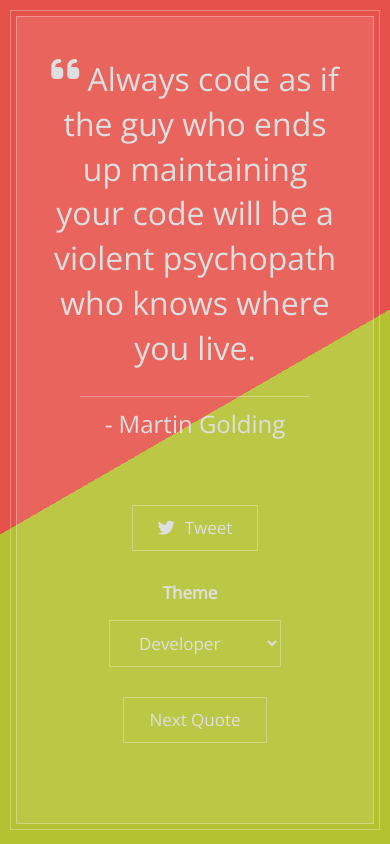
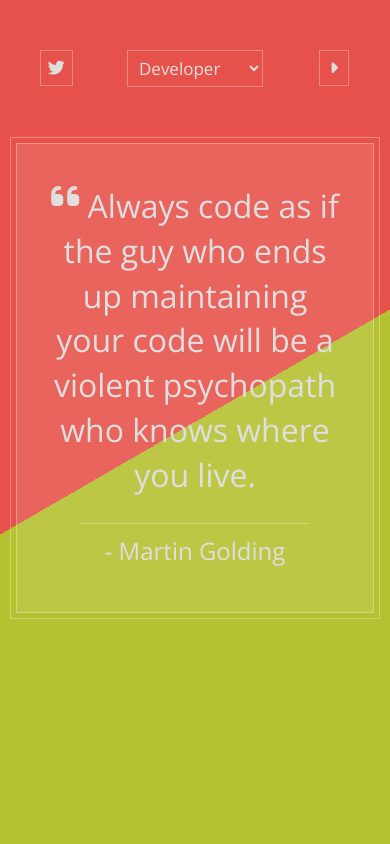
Before and after one commit to rdeepk/Quotes-Generator, a plain HTML site: page index.html in a window 390 px wide. Drawn offline with nearby package versions, Linux system fonts and the light colour scheme.

Commit message:
Menu design changes implemented for xs screen

```diff
--- a/css/style.css
+++ b/css/style.css
@@ -141,8 +141,6 @@ body {
 ------------------------------------- */
 .status-bar {
 	bottom: 60px;
-	left: 5%;
-	right: 5%;
 	margin: 50px 0 20px;
 }
 
@@ -155,6 +153,22 @@ body {
 .status-bar .row div {
 	text-align: center;
 	margin-bottom: 30px;
+}
+
+.status-bar.visible-xs .row{
+	margin: 0 -5px;
+}
+
+.status-bar.visible-xs .row div {
+	padding: 0;
+}
+
+.status-bar.visible-xs .row div:first-child {
+	padding: 0 5px;
+}
+
+.status-bar.visible-xs .row div:last-child {
+	padding: 0 5px;
 }
 
 .twitter-share-button {
@@ -173,10 +187,6 @@ body {
 	text-decoration: none;
 }
 
-.fa-twitter {
-	padding-right: 10px;
-}
-
 select {
 	background-color: transparent;
 	border: 1px solid rgba(255, 255, 255, .3);
@@ -190,7 +200,8 @@ select:focus {
 	outline: none;
 }
 
-input[type="button"] {
+input[type="button" i],
+button {
 	background-color: transparent;
 }
 
@@ -207,18 +218,28 @@ input[type="button"] {
 	outline: none;
 }
 
+.status-bar.visible-xs .twitter-share-button {
+	padding: 5px 7px;
+}
+
+.status-bar.visible-xs .next-quote {
+	padding: 5px 10px;
+}
+
+.status-bar.visible-xs select {
+	padding: 5px 7px;
+}
+
 @media (min-width: 768px) {
 	.status-bar {
 		position: absolute;
+		left: 5%;
+		right: 5%;
 		margin: 0;
 	}
 
-	.status-bar .row div:first-child {
-		text-align: left;
-	}
-
-	.status-bar .row div:last-child {
-		text-align: right;
+	.fa-twitter {
+		padding-right: 10px;
 	}
 }
 
--- a/index.html
+++ b/index.html
@@ -26,6 +26,28 @@
   </head>
 
   <body id="themes" class="theme4">
+    <div class="status-bar visible-xs">
+    <div class="container-fluid">
+        <div class="row">
+        <div class="col-xs-3">
+        <a class="twitter-share-button" id="tweet_xs"><i class="fa fa-twitter"></i></a>
+        </div>
+        <div class="col-xs-6 text-center">
+        <select id="categories_xs" onChange="fresh()">
+        <option value="nature">Nature</option>
+        <option value="funny">Funny</option>
+        <option value="inspirational">Inspirational</option>
+        <option value="developer" selected="selected">Developer</option>
+        </select>
+        </div>
+        <div class="col-xs-3">
+            <button type="button" class="next-quote" id="next_quote_xs">
+                <i class="fa fa-caret-right"></i>
+            </button>
+        </div>
+        </div>
+        </div>
+    </div><!-- .status-bar -->
 	<div class="wrapper">
         <div class="board">
 
@@ -39,7 +61,7 @@
                     	<span id="quote_by"></span>
  					</div>
                 </div>
-                <div class="status-bar">
+                <div class="status-bar hidden-xs">
                     <div class="row">
                         <div class="col-sm-3">
                         	<a class="twitter-share-button" id="tweet"><i class="fa fa-twitter"></i>Tweet</a>
@@ -53,7 +75,7 @@
                                 <option value="developer" selected="selected">Developer</option>
                             </select>
                         </div>
-                        <div class="col-sm-3">
+                        <div class="col-sm-3 text-right">
                             <input type="button" class="next-quote" id="next_quote" value="Next Quote" />
                         </div>
                     </div>
--- a/js/quotes.js
+++ b/js/quotes.js
@@ -117,21 +117,41 @@ function fresh() {
 	tweetUrl = 'https://twitter.com/intent/tweet?text='+randomQuote['quote']+'&hashtags=quotes,'+category;
 	changeQuote( randomQuote );
 	changeTheme();
-	 $('#categories').find('option').css('color', '#949494');
-    $('#categories').find('option:selected').css('color', '#dfdfdf');
+	//different color for selected select option
+	$( '#categories' ).find( 'option' ).css( 'color', '#949494' );
+    $( '#categories' ).find( 'option:selected' ).css( 'color', '#dfdfdf' );
+	//different color for selected select option on xs screen
+	$( '#categories_xs' ).find( 'option' ).css( 'color', '#949494' );
+    $( '#categories_xs' ).find( 'option:selected' ).css( 'color', '#dfdfdf' );
 }
 fresh();
+
 /**
- * @summary Adds click lestener to the button NextQuote.
+ * @summary Adds click lestener to the button NextQuote on screens other than xs.
  */
 document.getElementById( 'next_quote' ).addEventListener( 'click', function( event ) {
 	fresh();
 }, false );
 
 /**
- * @summary Opens twitter we intent pop up.
+ * @summary Adds click lestener to the button NextQuote for xs screen.
+ */
+document.getElementById( 'next_quote_xs' ).addEventListener( 'click', function( event ) {
+	fresh();
+}, false );
+
+/**
+ * @summary Opens twitter intent pop up on screens other than xs.
  */
 $( '#tweet' ).on( 'click', function( event ) {
+	event.preventDefault();
+	popupCenter( tweetUrl, 'twitterwindow', 550, 420 );
+});
+
+/**
+ * @summary Opens twitter intent pop up on xs screen.
+ */
+$( '#tweet_xs' ).on( 'click', function( event ) {
 	event.preventDefault();
 	popupCenter( tweetUrl, 'twitterwindow', 550, 420 );
 });
```
